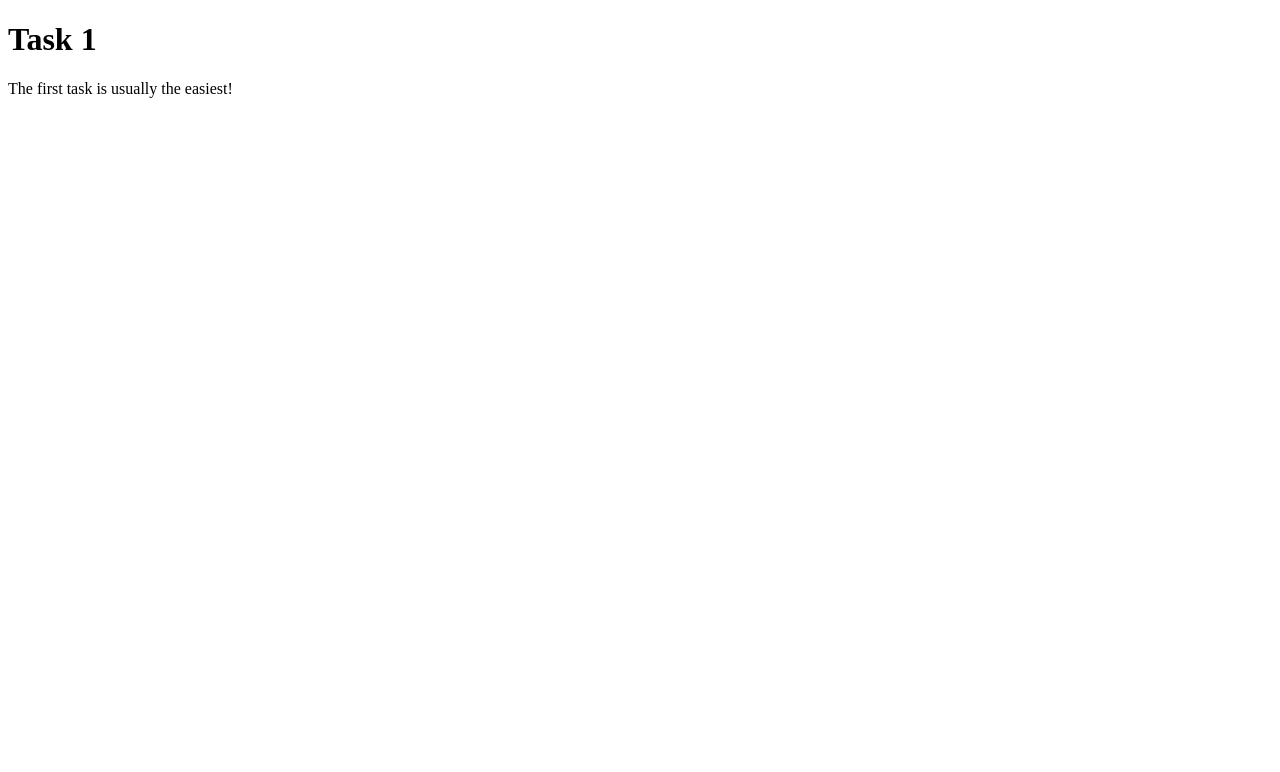
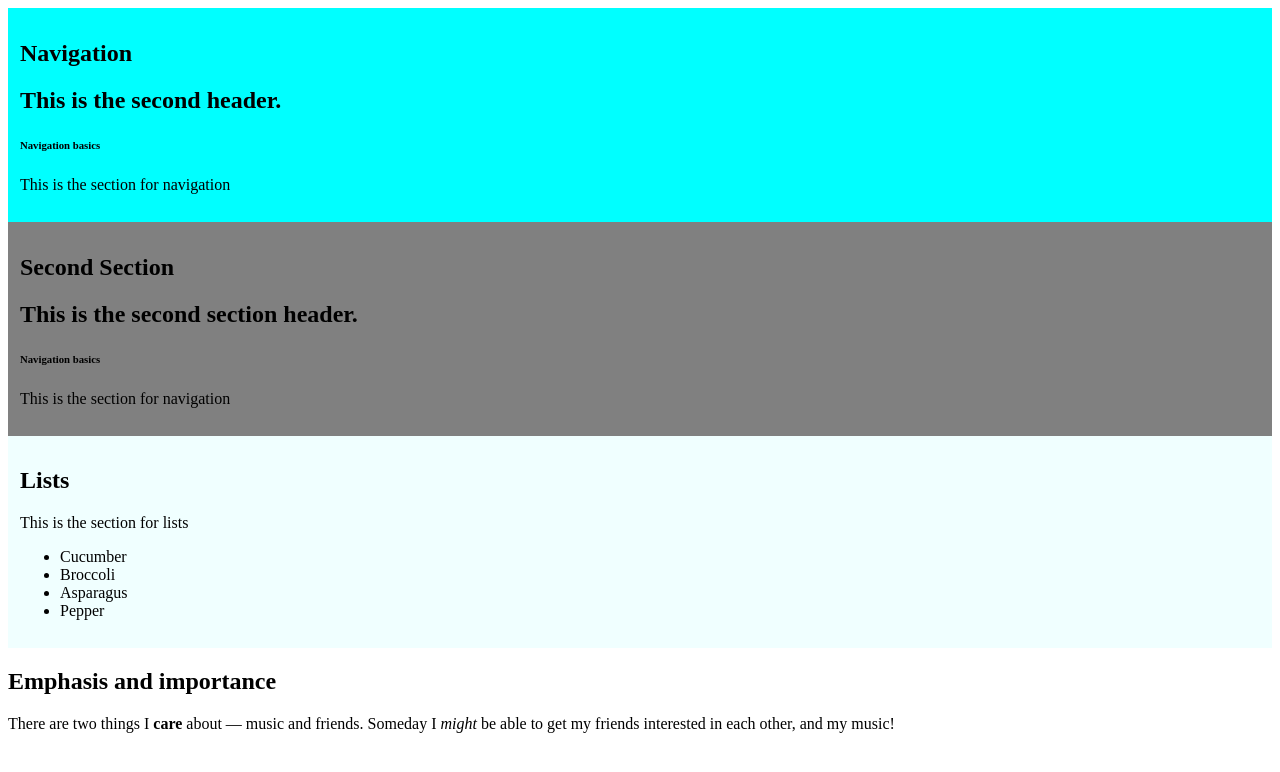
Before and after one commit to Ogweno-D/Frontend, a plain HTML site: page task1.html in a window 1280 px wide. Drawn offline with Linux system fonts and the light colour scheme.

Commit message:
Task Review

```diff
--- a/task1.html
+++ b/task1.html
@@ -1,13 +1,75 @@
 <!DOCTYPE html>
-<html lang="en">
-<head>
-    <meta charset="UTF-8">
-    <meta name="viewport" content="width=device-width, initial-scale=1.0">
-    <title>Task 1</title>
-</head>
-<body>
-    <h1> Task 1</h1>
-    <p> The first task is usually the easiest!</p>
+<html>
+    <head>
+        <meta charset="UTF-8" >
+        <title>
+            TASK 1
+        </title>
+    </head>
 
-</body>
+    <body>
+        <!-- Everything inside the webpage -->
+         <section style="background-color:aqua; padding:12px">
+            <h1>
+                Navigation
+            </h1>
+            <h2>
+                This is the second header.
+            </h2>
+            <h6>
+                Navigation basics
+            </h6>
+            <p>
+                This is the section for navigation
+            </p>
+         </section>
+         <section style="background-color:gray; padding:12px">
+            <h1>
+                Second Section
+            </h1>
+            <h2>
+                This is the second section header.
+            </h2>
+            <h6>
+                Navigation basics
+            </h6>
+            <p>
+                This is the section for navigation
+            </p>
+         </section>
+         <section style="background-color:azure; padding:12px">
+            <h1>
+                Lists
+            </h1>
+            <p>
+                This is the section for lists
+            </p>
+
+            <ul>
+                <li>
+                    Cucumber
+                </li>
+                <li>
+                    Broccoli
+                </li>
+                <li>
+                    Asparagus
+                </li>
+                <li>
+                    Pepper
+                </li>
+            </ul>
+
+
+         </section>
+
+         <section>
+            <h1>Emphasis and importance</h1>
+
+            <p>
+            There are two things I <strong> care </strong>  about — music and friends. Someday I <em>might</em>  be able
+            to get my friends interested in each other, and my music!
+            </p>
+         </section>
+    </body>
 </html>
```
Also changed, not shown: display.html (added, +30 -0 lines), task-2.html (+31 -2 lines), task-review.html (added, +64 -0 lines), 1 other file.
